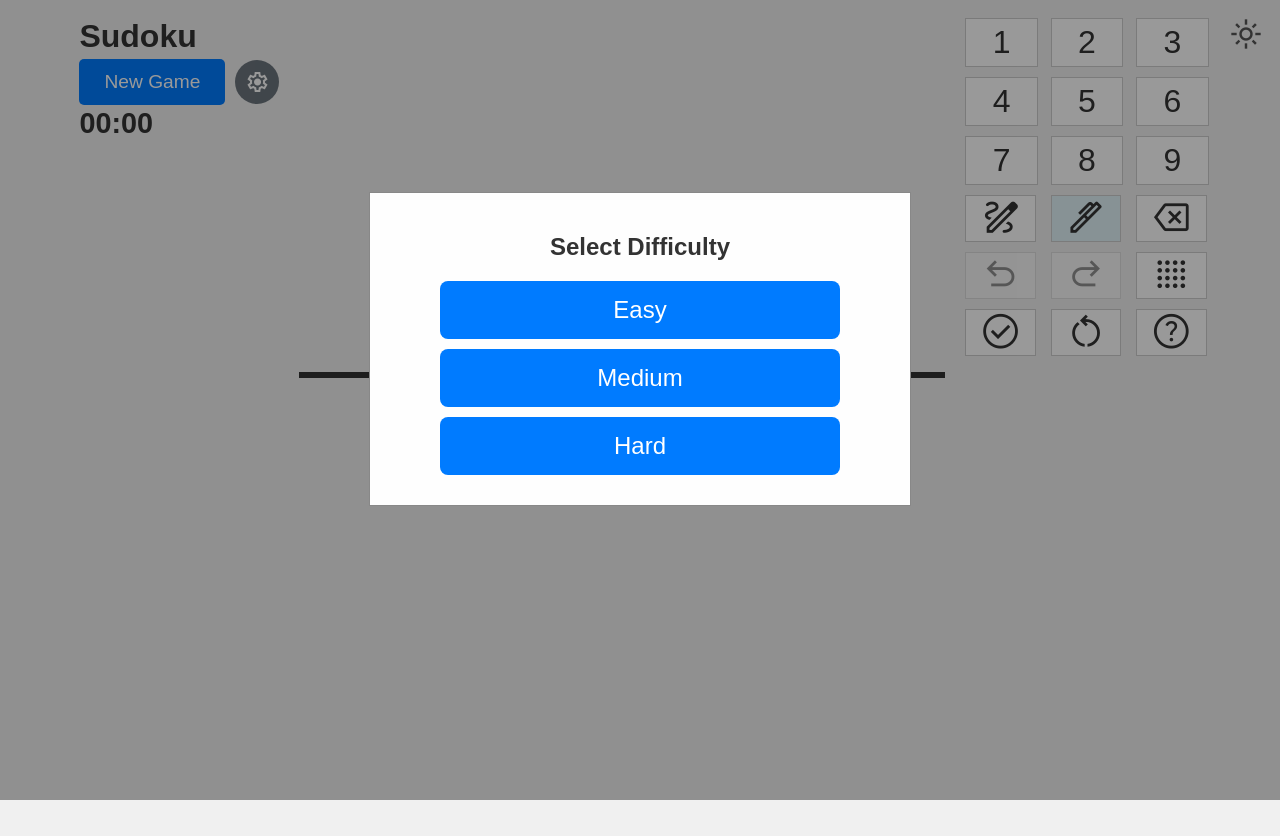
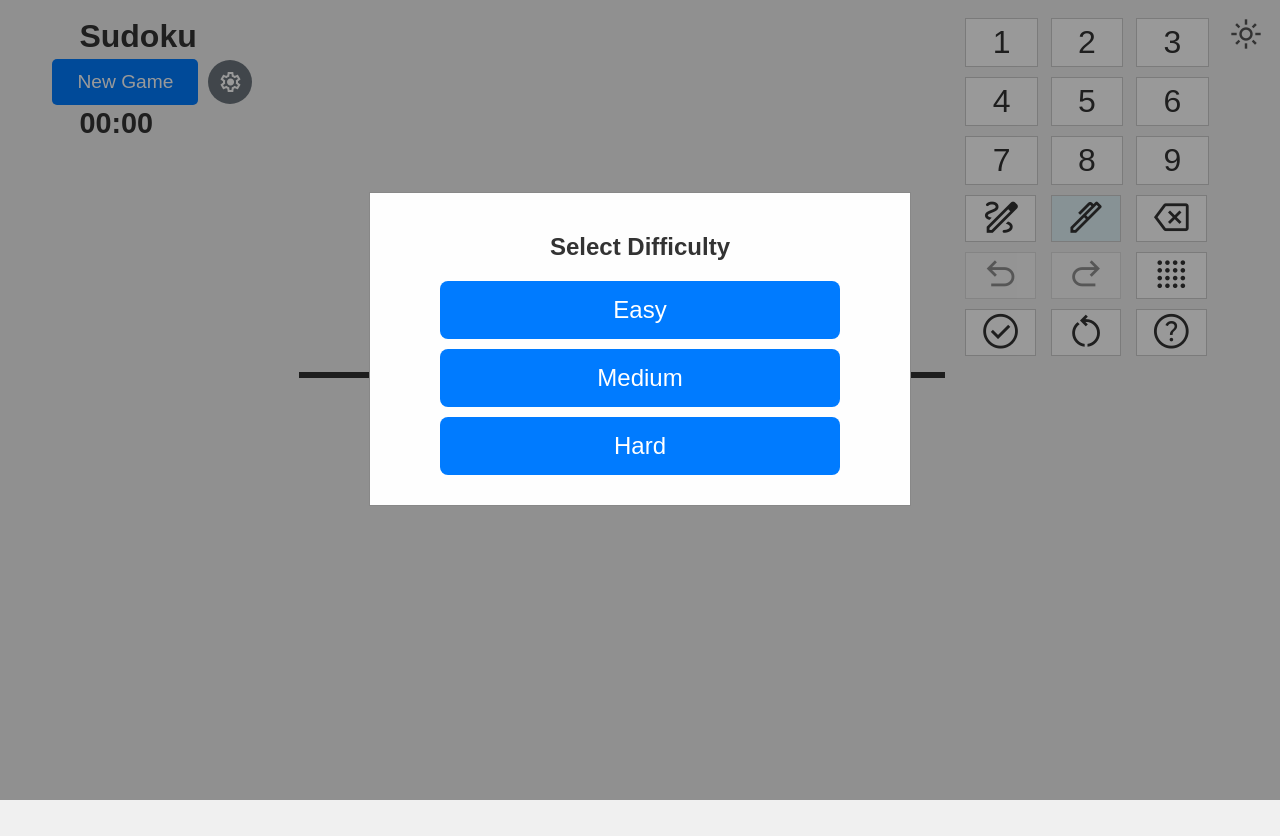
Before and after one commit to hennievn/sudoku, a plain HTML site: page templates/index.html in a window 1280 px wide. Drawn offline with nearby package versions, Linux system fonts and the light colour scheme.

Commit message:
center New Game in portrait mode #2

```diff
--- a/static/style.css
+++ b/static/style.css
@@ -107,6 +107,7 @@ h1 {
     align-items: center;
     justify-content: center;
     width: 100%;
+    transform: translateX(-27px);
 }
 
 #timer {
```
